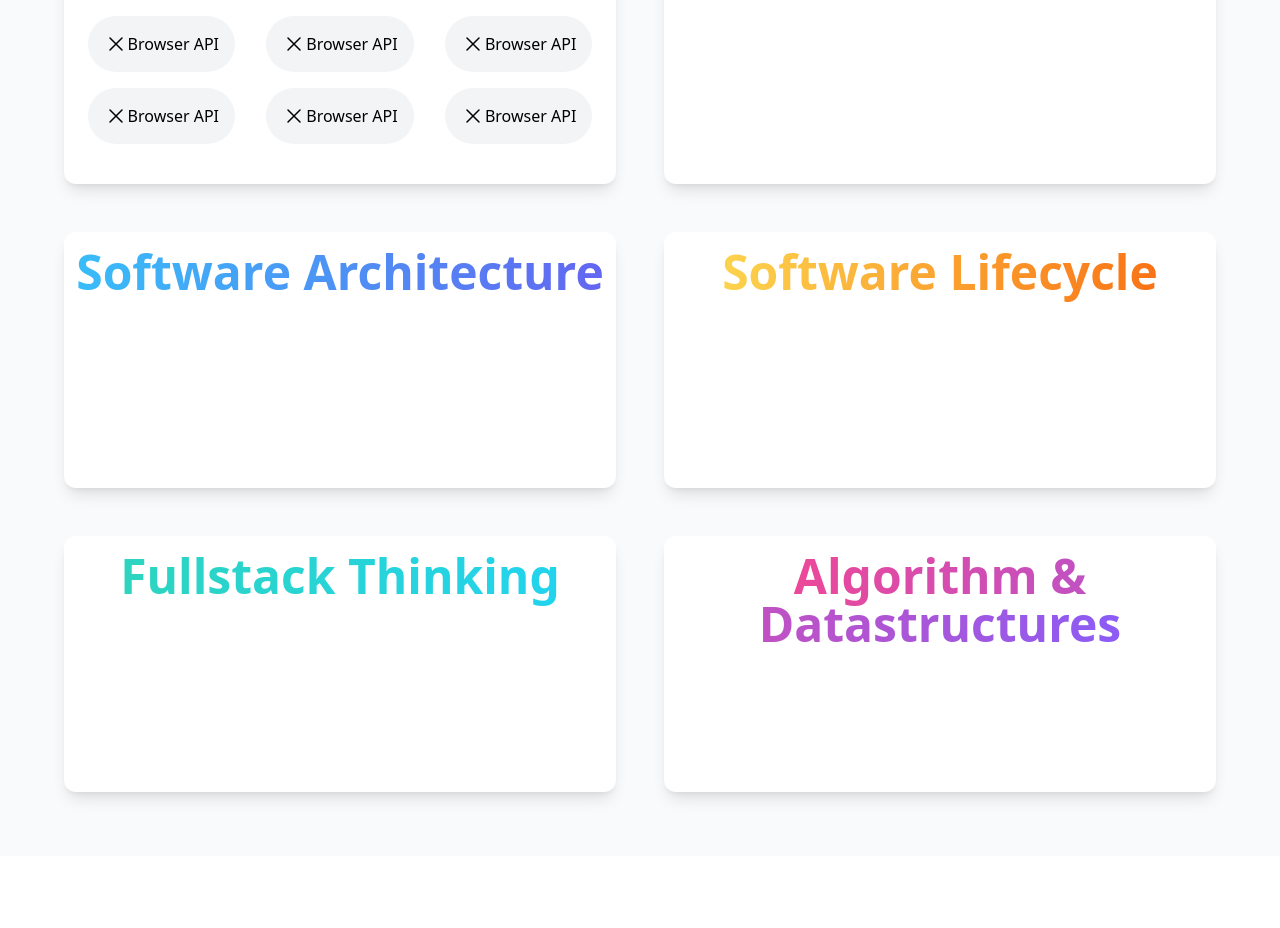
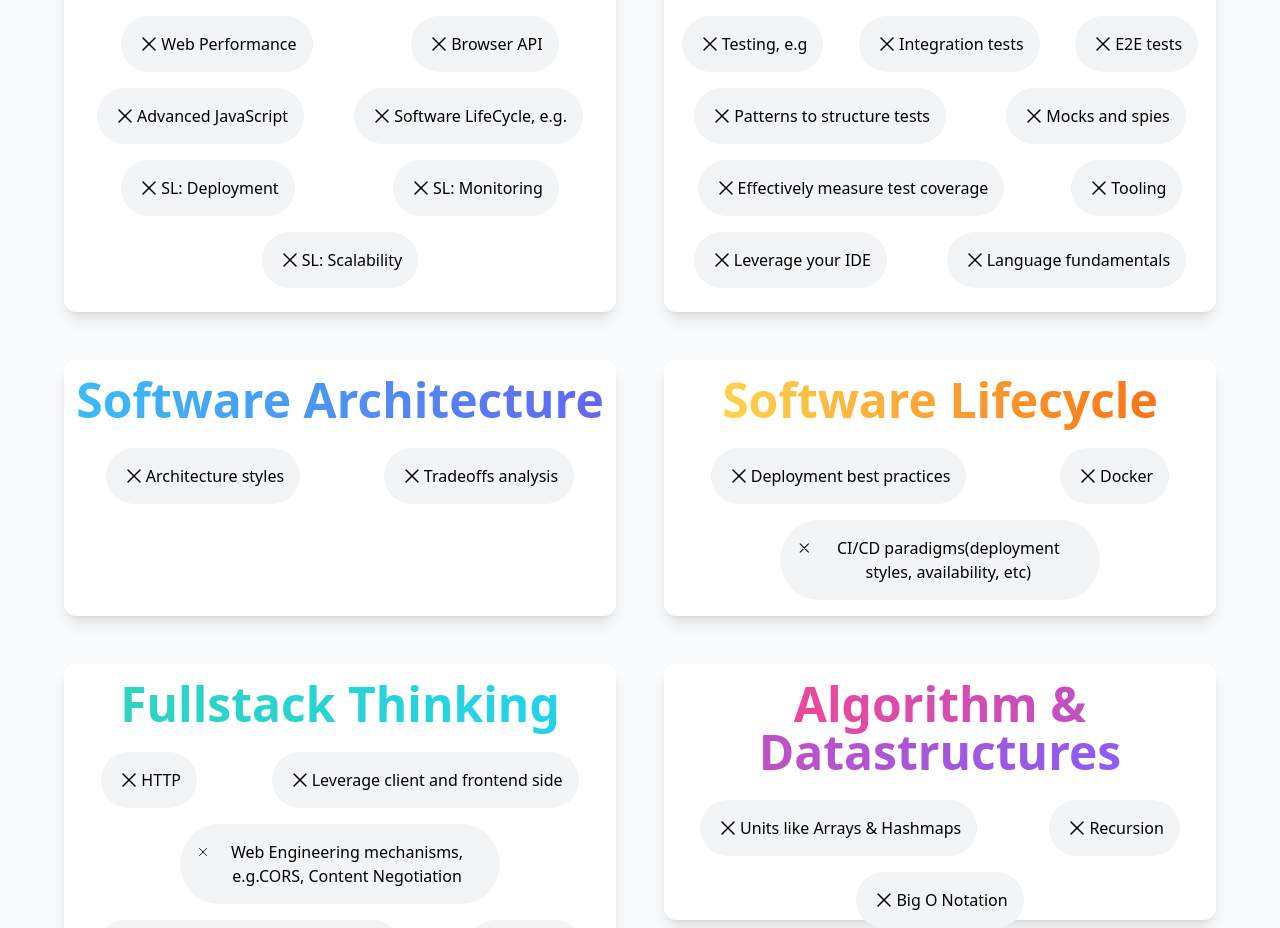
Before and after one commit to YuriDevAT/from-zero-to-hero, a React (Create React App) app: page / in a window 1280 px wide. Shown: the part 264-1192 px from the top of the page. Before the commit the page ends 1120 px from the top, so only its background shows below. Built offline with nearby package versions, Linux system fonts and the light colour scheme.

Commit message:
create reusable button

```diff
--- a/src/components/Buttons.tsx
+++ b/src/components/Buttons.tsx
@@ -1,13 +1,25 @@
-const Buttons = () => {
+// import close from '../assets/close.svg';
+/** TO DO:
+ * SVG not showing up in the browser
+ */
+
+const Buttons = ({ content }: any) => {
+
   return (
-    <div className="bg-gray-100 rounded-full p-4 max-w-xs flex justify-around m-2">
-      <svg xmlns="http://www.w3.org/2000/svg" fill="none" viewBox="0 0 24 24" strokeWidth={1.5} stroke="currentColor" className="w-6 h-6">
-        <path strokeLinecap="round" strokeLinejoin="round" d="M6 18L18 6M6 6l12 12" />
-      </svg>
-      <span>
-        Browser API
-      </span>
-    </div>
+    <>
+      {content.map((item: any) => (
+        <button className="bg-gray-100 rounded-full p-4 max-w-xs flex justify-around m-2">
+          <svg xmlns="http://www.w3.org/2000/svg" fill="none" viewBox="0 0 24 24" strokeWidth={1.5} stroke="currentColor" className="w-6 h-6">
+            <path strokeLinecap="round" strokeLinejoin="round" d="M6 18L18 6M6 6l12 12" />
+          </svg>
+          {/* <img src={close} alt="" className="w-6 h-6" aria-label="Issue not finished." /> */}
+          <span>
+            {item}
+          </span>
+        </button>
+      ))
+      }
+    </>
   )
 }
 
--- a/src/container/Five.tsx
+++ b/src/container/Five.tsx
@@ -1,11 +1,26 @@
+import Buttons from '../components/Buttons';
+
 const Five = () => {
+
+  const content = [
+    "HTTP",
+    "Leverage client and frontend side",
+    "Web Engineering mechanisms, e.g.CORS, Content Negotiation",
+    "Authentication and authorization",
+    "Caching",
+    "Scalability"
+  ]
+
   return (
-    <div className="container mx-auto bg-white rounded-xl h-64 shadow-lg">
+    <div className="container mx-auto bg-white rounded-xl min-h-64 shadow-lg">
       <p className="text-5xl font-extrabold py-4 text-center px-2">
         <span className="bg-clip-text text-transparent bg-gradient-to-r from-teal-400 to-cyan-400">
           Fullstack Thinking
         </span>
       </p>
+      <div className="flex justify-around flex-wrap">
+        <Buttons content={content} />
+      </div>
     </div>
   );
 }
--- a/src/container/Four.tsx
+++ b/src/container/Four.tsx
@@ -1,11 +1,23 @@
+import Buttons from '../components/Buttons';
+
 const Four = () => {
+
+  const content = [
+    "Deployment best practices",
+    "Docker",
+    "CI/CD paradigms(deployment styles, availability, etc)"
+  ]
+
   return (
-    <div className="container mx-auto bg-white rounded-xl h-64 shadow-lg">
+    <div className="container mx-auto bg-white rounded-xl min-h-64 shadow-lg">
       <p className="text-5xl font-extrabold py-4 text-center px-2">
         <span className="bg-clip-text text-transparent bg-gradient-to-r from-amber-300 to-orange-500">
           Software Lifecycle
         </span>
       </p>
+      <div className="flex justify-around flex-wrap">
+        <Buttons content={content} />
+      </div>
     </div>
   );
 }
--- a/src/container/One.tsx
+++ b/src/container/One.tsx
@@ -1,6 +1,17 @@
 import Buttons from '../components/Buttons';
 
 const One = () => {
+
+  const content = [
+    "Web Performance",
+    "Browser API",
+    "Advanced JavaScript",
+    "Software LifeCycle, e.g.",
+    "SL: Deployment",
+    "SL: Monitoring",
+    "SL: Scalability",
+  ]
+
   return (
     <div className="container mx-auto bg-white rounded-xl min-h-64 shadow-lg px-2 py-4">
       <p className="text-5xl font-extrabold pb-4 text-center">
@@ -9,12 +20,7 @@ const One = () => {
         </span>
       </p>
       <div className="flex justify-around flex-wrap">
-        <Buttons />
-        <Buttons />
-        <Buttons />
-        <Buttons />
-        <Buttons />
-        <Buttons />
+        <Buttons content={content} />
       </div>
     </div>
   );
--- a/src/container/Six.tsx
+++ b/src/container/Six.tsx
@@ -1,4 +1,13 @@
+import Buttons from '../components/Buttons';
+
 const Six = () => {
+
+  const content = [
+    "Units like Arrays & Hashmaps",
+    "Recursion",
+    "Big O Notation",
+  ]
+
   return (
     <div className="container mx-auto bg-white rounded-xl h-64 shadow-lg">
       <p className="text-5xl font-extrabold py-4 text-center px-2">
@@ -6,6 +15,9 @@ const Six = () => {
           Algorithm & Datastructures
         </span>
       </p>
+      <div className="flex justify-around flex-wrap">
+        <Buttons content={content} />
+      </div>
     </div>
   );
 }
--- a/src/container/Three.tsx
+++ b/src/container/Three.tsx
@@ -1,11 +1,22 @@
+import Buttons from '../components/Buttons';
+
 const Three = () => {
+
+  const content = [
+    "Architecture styles",
+    "Tradeoffs analysis"
+  ]
+
   return (
-    <div className="container mx-auto bg-white rounded-xl h-64 shadow-lg">
+    <div className="container mx-auto bg-white rounded-xl min-h-64 shadow-lg">
       <p className="text-5xl font-extrabold py-4 text-center px-2">
         <span className="bg-clip-text text-transparent bg-gradient-to-r from-sky-400 to-indigo-500">
           Software Architecture
         </span>
       </p>
+      <div className="flex justify-around flex-wrap">
+        <Buttons content={content} />
+      </div>
     </div>
   );
 }
--- a/src/container/Two.tsx
+++ b/src/container/Two.tsx
@@ -1,11 +1,29 @@
+import Buttons from '../components/Buttons';
+
 const Two = () => {
+
+  const content = [
+    "Testing, e.g",
+    "Integration tests",
+    "E2E tests",
+    "Patterns to structure tests",
+    "Mocks and spies",
+    "Effectively measure test coverage",
+    "Tooling",
+    "Leverage your IDE",
+    "Language fundamentals"
+  ]
+
   return (
-    <div className="container mx-auto bg-white rounded-xl h-64 shadow-lg">
+    <div className="container mx-auto bg-white rounded-xl min-h-64 shadow-lg">
       <p className="text-5xl font-extrabold py-4 text-center px-2">
         <span className="bg-clip-text text-transparent bg-gradient-to-r from-green-400 to-cyan-500">
           Code Quality
         </span>
       </p>
+      <div className="flex justify-around flex-wrap">
+        <Buttons content={content} />
+      </div>
     </div>
   );
 }
```
Also changed, not shown: src/assets/close.svg (added).
